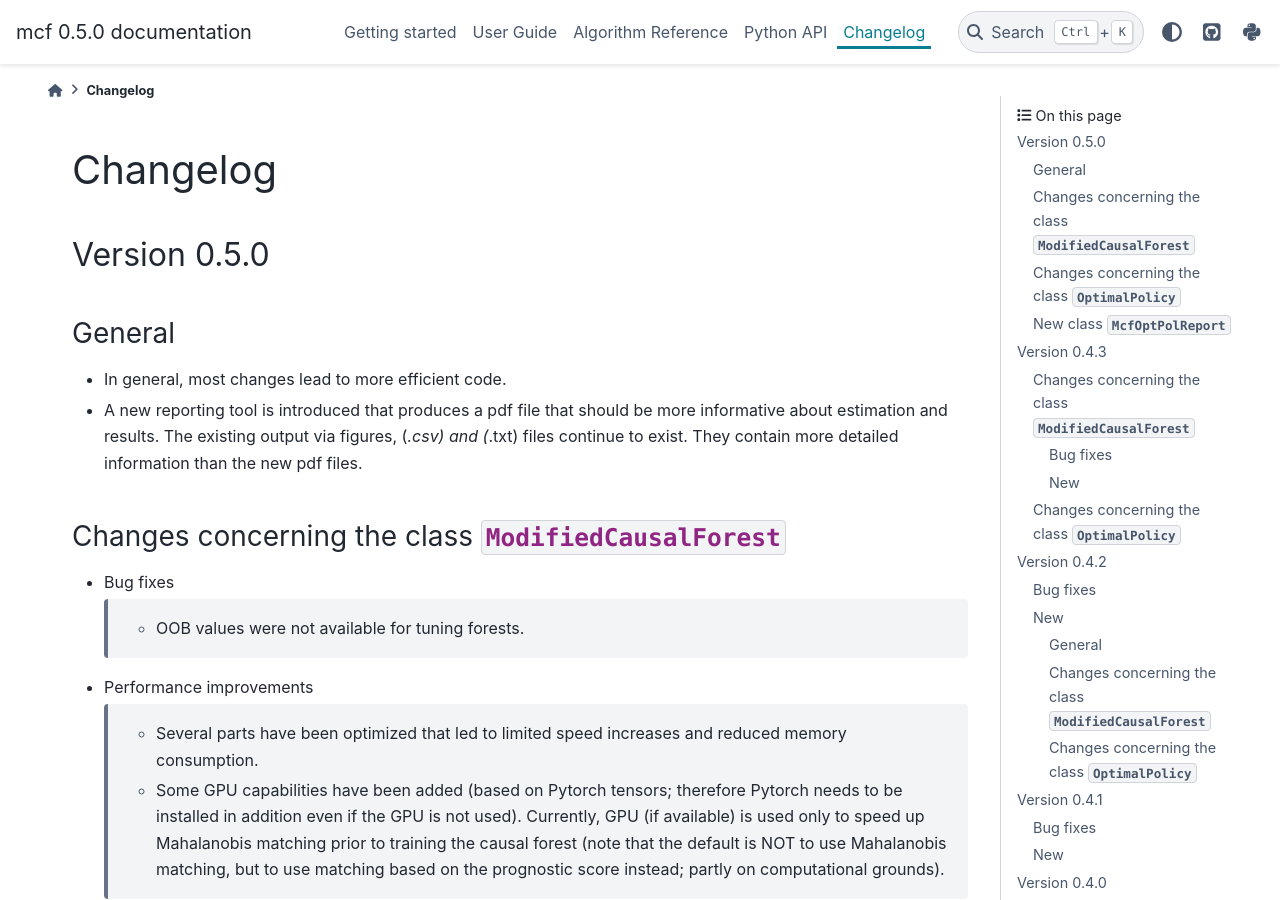
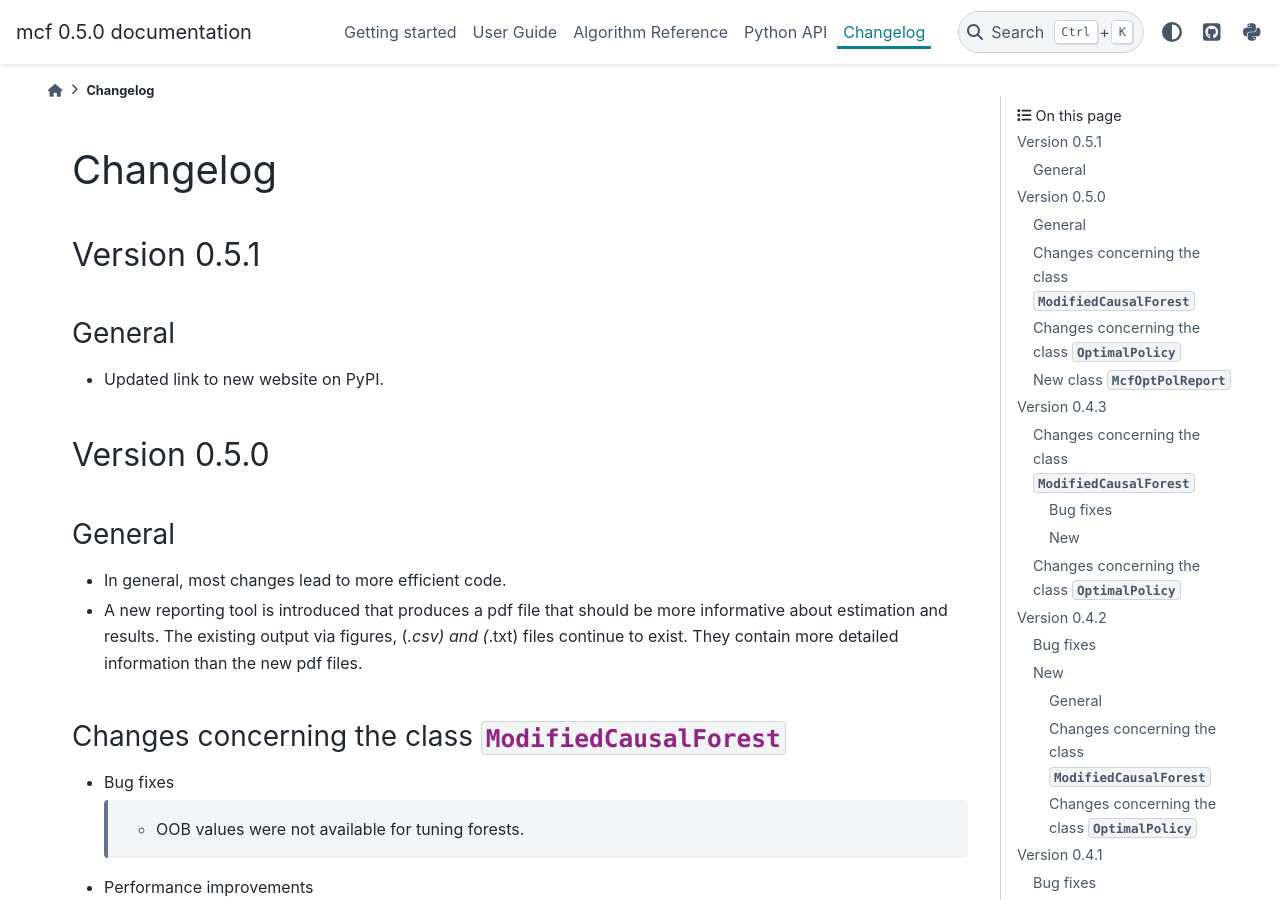
Before and after one commit to MCFpy/mcf, a Sphinx documentation site: the page built from docs/source/changelog.rst, in a window 1280 px wide and 900 px high. Built offline with Sphinx 7.4.7 and the PyData theme 0.15.4, drawn with Linux system fonts in a browser that asks for light colours.

Commit message:
Update 051 changelog.rst

```diff
--- a/docs/source/changelog.rst
+++ b/docs/source/changelog.rst
@@ -27,6 +27,13 @@ Changelog
 
     Note the absence of the tilde '~' in this case.
 
+Version 0.5.1
+-------------
+
+General
+~~~~~~~
+
+- Updated link to new website on PyPI.
 
 Version 0.5.0
 -------------
```
